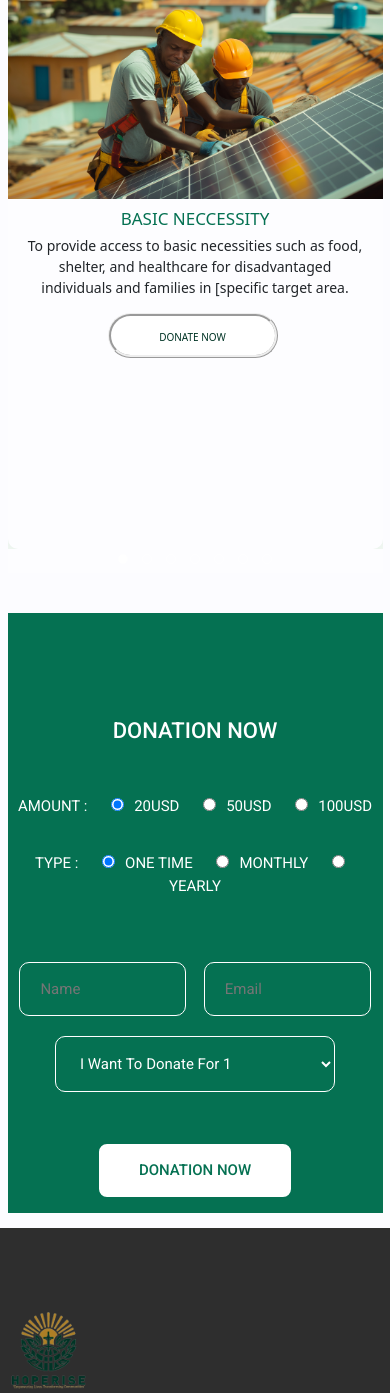
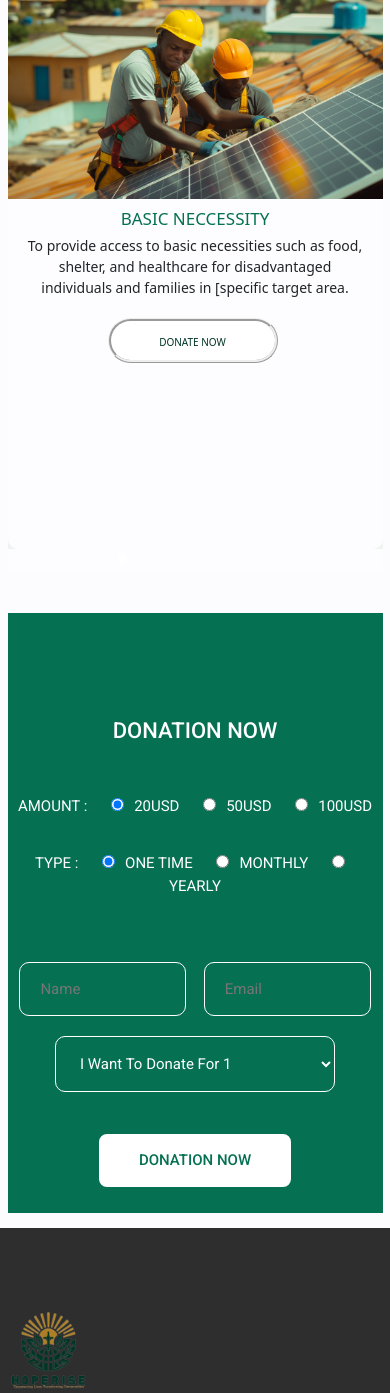
Before and after one commit to tsbproject/hoperise-newx, a PHP site: page / in a window 390 px wide. Shown: the part 2974-4367 px from the top of the page. Run offline with PHP 8.4, Linux system fonts and the light colour scheme; some libraries are stand-ins or nearby versions.

Commit message:
[committed]

```diff
--- a/css/style.css
+++ b/css/style.css
@@ -508,7 +508,7 @@ body h1, body h2, body h3, body h4, body h5 {
     font-weight: 500;
     text-align: center;
     position: relative;
-    top: 0.5rem;
+    top: 1rem;
     left: 10rem;
     background-color: #ffffff;
     border-radius: 3rem;
@@ -776,6 +776,19 @@ body h1, body h2, body h3, body h4, body h5 {
   font-weight: 500;
   margin-top: 45px;
   padding: 15px 40px;
+}
+@media (max-width: 397.98px) {
+  .donors .donors_input input[type=submit] {
+    background: #fff none repeat scroll 0 0;
+    border: 2px solid #057152;
+    border-radius: 10px;
+    color: #057152;
+    font-family: "Roboto", sans-serif;
+    font-size: 15px;
+    font-weight: 500;
+    margin-top: 3.5rem;
+    padding: 15px 40px;
+  }
 }
 
 .donors .donors_input h4 {
--- a/sass/components/_carousel.scss
+++ b/sass/components/_carousel.scss
@@ -272,7 +272,7 @@
         text-align: center;
         // color: $color-primary;
         position: relative;
-        top: .5rem;
+        top: 1rem;
         left: 10rem;
         background-color: $color-secondary-white;
         border-radius: 3rem;
--- a/sass/components/_form.scss
+++ b/sass/components/_form.scss
@@ -110,6 +110,20 @@
     font-weight: 500;
     margin-top: 45px;
     padding: 15px 40px;
+
+    @include media-breakpoint-down(xm) {
+
+        background: #fff none repeat scroll 0 0;
+        border: 2px solid $color-primary-light;
+        border-radius: 10px;
+        color: $color-primary-light;
+        font-family: "Roboto", sans-serif;
+        font-size: 15px;
+        font-weight: 500;
+        margin-top: 3.5rem;
+        padding: 15px 40px;
+
+    }
 }
 
 .donors .donors_input h4 {
```
Also changed, not shown: 1 other file.
